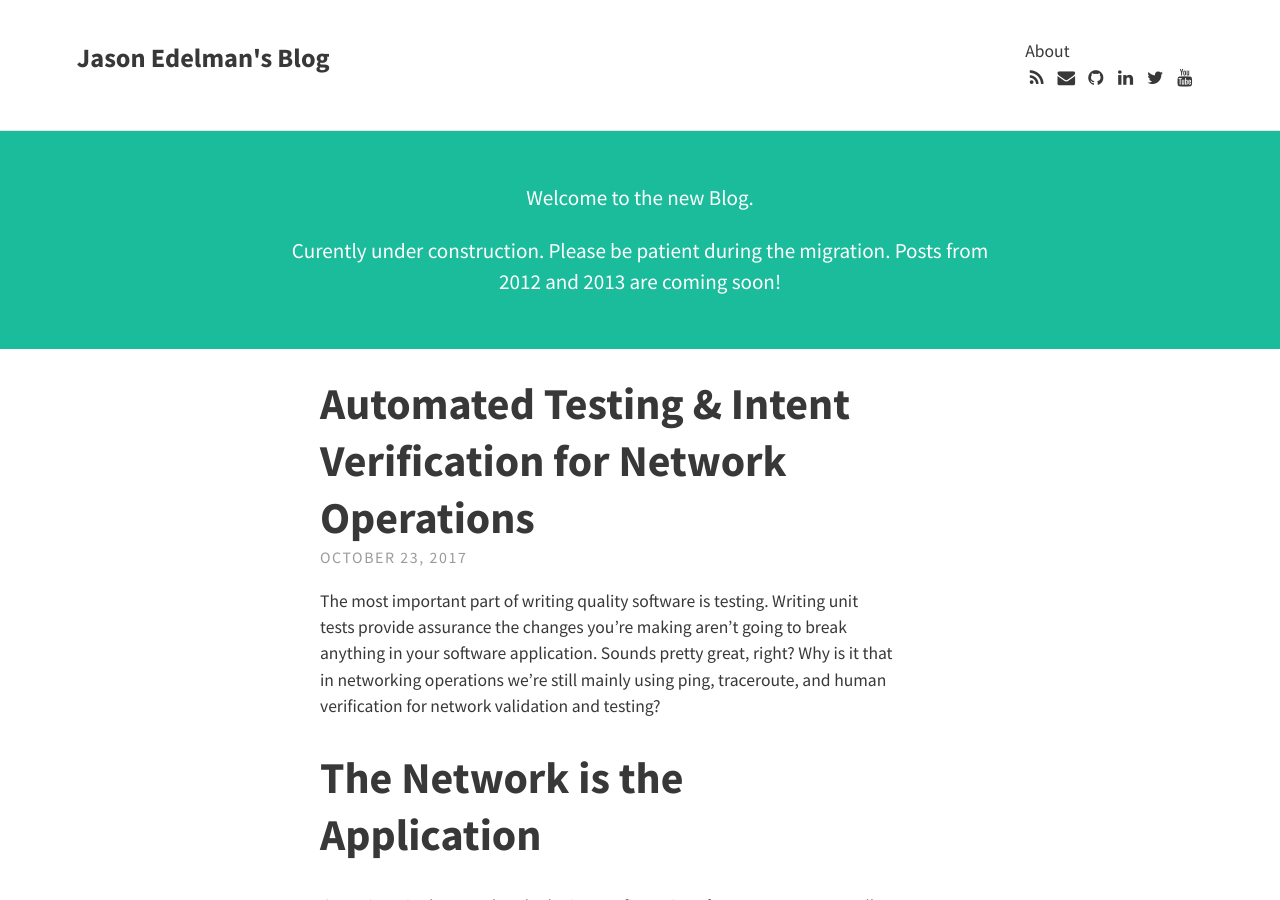
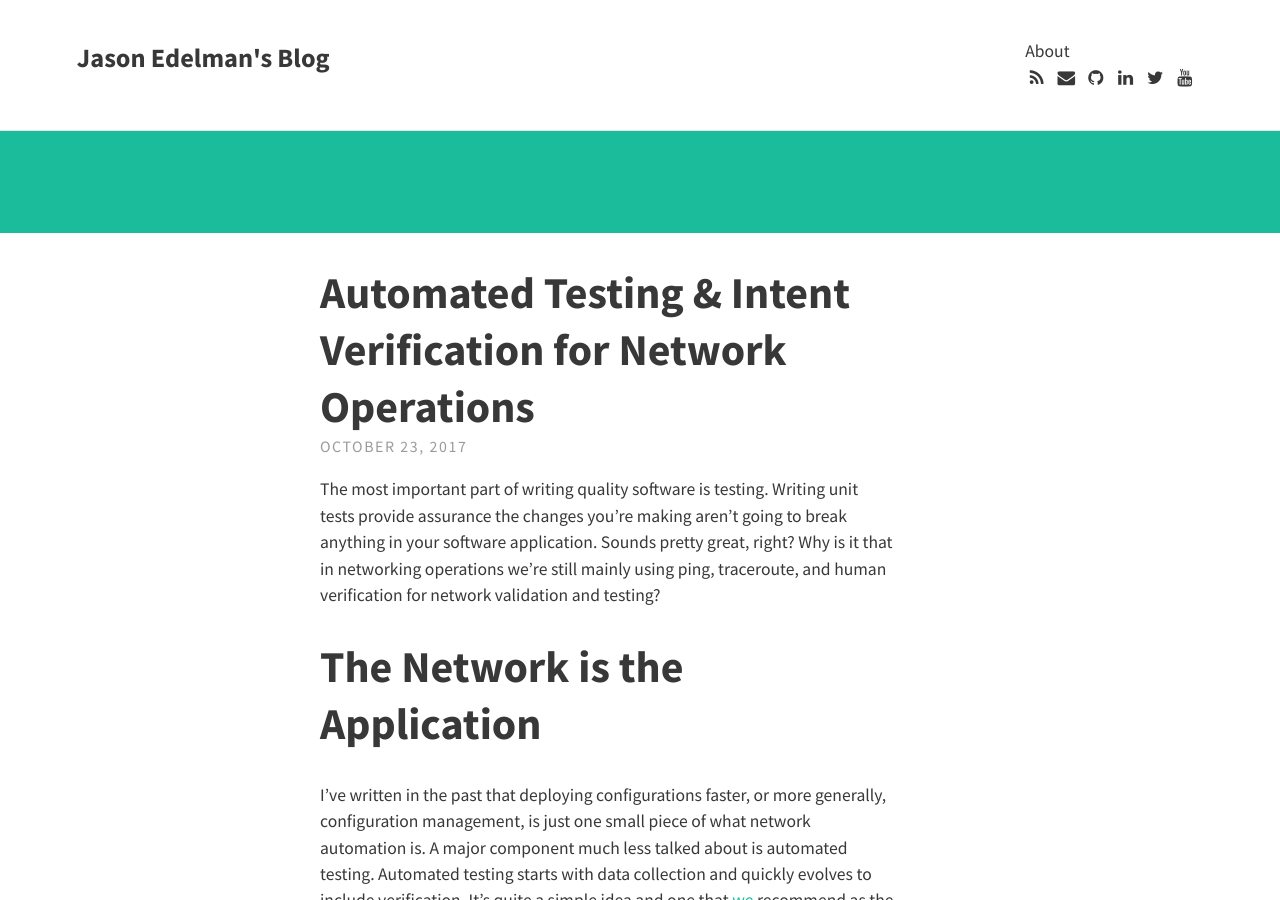
Before and after one commit to jedelman8/jedelman8.github.com, a Jekyll site: the page built from index.html, in a window 1280 px wide and 900 px high. Built offline with Jekyll 4.4.1, drawn with Linux system fonts in a browser that asks for light colours; nearby versions of some CDN libraries; the list of posts is cut into pages by our own code; some of the changed text lies outside the part shown.

Commit message:
initial changes

```diff
--- a/_config.yml
+++ b/_config.yml
@@ -1,6 +1,6 @@
 # SITE CONFIGURATION
 baseurl:  # the subpath of your site, e.g. /blog/
-url: "http://jedelman.com" # the base hostname & protocol for your site
+url: "https://jedelman.com" # the base hostname & protocol for your site
 
 permalink: /home/:title/
 # THEME-SPECIFIC CONFIGURATION
@@ -13,11 +13,9 @@ orig_theme:
 
   # Header and footer text
   header_text: >
-     <p>Welcome to the new Blog.</p>
 
-     <p>Curently under construction. Please be patient during the migration.  Posts from 2012 and 2013 are coming soon!</p>
   footer_text: >
-   <form style="border:1px solid #fff;padding:3px;text-align:center;" action="http://feedburner.google.com/fb/a/mailverify" method="post" target="popupwindow" onsubmit="window.open('http://feedburner.google.com/fb/a/mailverify?uri=JasonEdelmanjedelman8', 'popupwindow', 'scrollbars=yes,width=550,height=520');return true"><p>Subscribe to this Blog by Email:</p><p><input type="text" style="width:190px" name="email"/></p><input type="hidden" value="JasonEdelmanjedelman8" name="uri"/><input type="hidden" name="loc" value="en_US"/><input type="submit" value="Enter Your Email Adress" /></form>
+   <form style="border:1px solid #fff;padding:3px;text-align:center;" action="http://feedburner.google.com/fb/a/mailverify" method="post" target="popupwindow" onsubmit="window.open('http://feedburner.google.com/fb/a/mailverify?uri=JasonEdelmanjedelman8', 'popupwindow', 'scrollbars=yes,width=550,height=520');return true"><p>Subscribe by Email:</p><p><input type="text" style="width:190px" name="email"/></p><input type="hidden" value="JasonEdelmanjedelman8" name="uri"/><input type="hidden" name="loc" value="en_US"/><input type="submit" value="Enter Your Email Address" /></form>
 
 
 
```
